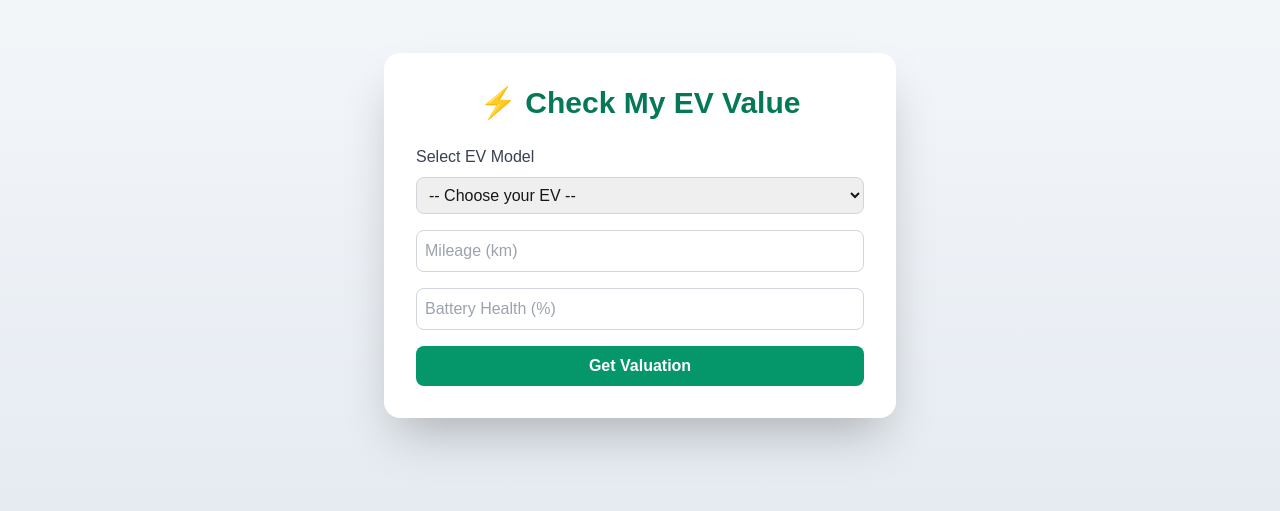
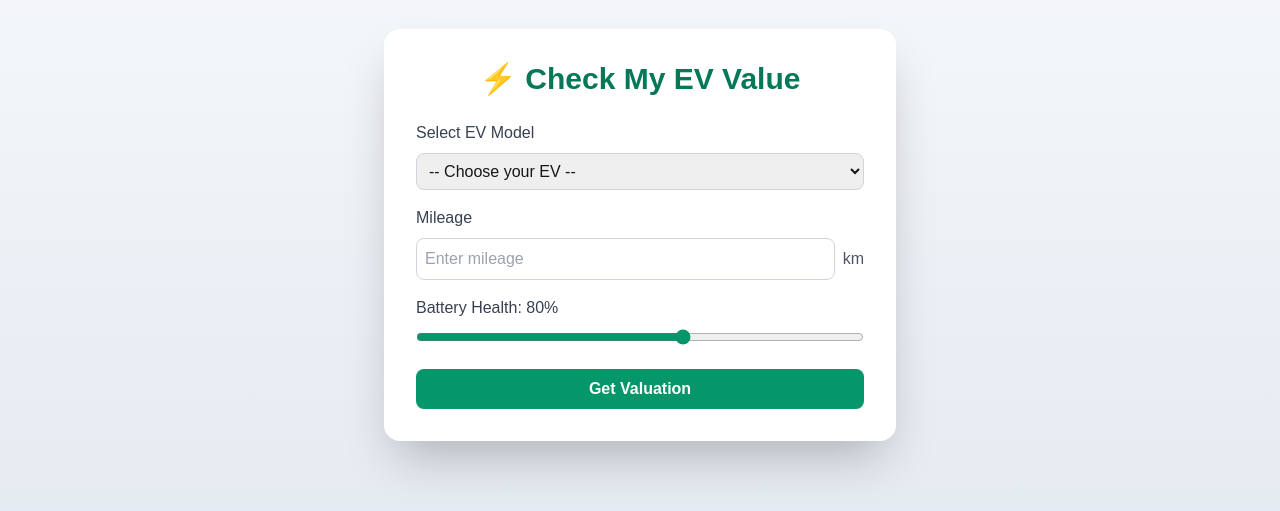
Before and after one commit to ujjawal291098/voltyaan, a Next.js app: page /valuation in a window 1280 px wide. Shown: the part 165-676 px from the top of the page. Built offline with nearby package versions, Linux system fonts and the light colour scheme.

Commit message:
Update page.tsx

```diff
--- a/app/valuation/page.tsx
+++ b/app/valuation/page.tsx
@@ -5,7 +5,7 @@ import evModels from '@/data/evModels.json';
 export default function ValuationPage() {
   const [selectedModel, setSelectedModel] = useState('');
   const [mileage, setMileage] = useState('');
-  const [battery, setBattery] = useState('');
+  const [battery, setBattery] = useState('80');
   const [valuation, setValuation] = useState<number | null>(null);
   const [error, setError] = useState('');
 
@@ -40,6 +40,7 @@ export default function ValuationPage() {
           ⚡ Check My EV Value
         </h1>
 
+        {/* EV Model Selection */}
         <label className="block mb-2 text-gray-700 font-medium">Select EV Model</label>
         <select
           value={selectedModel}
@@ -52,24 +53,33 @@ export default function ValuationPage() {
           ))}
         </select>
 
+        {/* Mileage Input */}
+        <label className="block mb-2 text-gray-700 font-medium">Mileage</label>
+        <div className="flex items-center gap-2 mb-4">
+          <input
+            type="number"
+            placeholder="Enter mileage"
+            value={mileage}
+            onChange={(e) => setMileage(e.target.value)}
+            step={5000}
+            className="w-full border border-gray-300 rounded-lg p-2 focus:ring-2 focus:ring-emerald-400"
+          />
+          <span className="text-gray-600 font-medium">km</span>
+        </div>
+
+        {/* Battery Slider */}
+        <label className="block mb-2 text-gray-700 font-medium">Battery Health: {battery}%</label>
         <input
-          type="number"
-          placeholder="Mileage (km)"
-          value={mileage}
-          onChange={(e) => setMileage(e.target.value)}
-          className="w-full border border-gray-300 rounded-lg p-2 mb-4 focus:ring-2 focus:ring-emerald-400"
-          required
+          type="range"
+          min="50"
+          max="100"
+          step="1"
+          value={battery}
+          onChange={(e) => setBattery(e.target.value)}
+          className="w-full accent-emerald-600 mb-6 cursor-pointer"
         />
 
-        <input
-          type="number"
-          placeholder="Battery Health (%)"
-          value={battery}
-          onChange={(e) => setBattery(e.target.value)}
-          className="w-full border border-gray-300 rounded-lg p-2 mb-4 focus:ring-2 focus:ring-emerald-400"
-          required
-        />
-
+        {/* Valuation Button */}
         <button
           onClick={handleValuation}
           className="bg-emerald-600 hover:bg-emerald-700 text-white w-full py-2 rounded-lg font-semibold transition-all"
@@ -77,8 +87,10 @@ export default function ValuationPage() {
           Get Valuation
         </button>
 
+        {/* Error Display */}
         {error && <p className="text-red-500 mt-4 text-center">{error}</p>}
 
+        {/* Valuation Result */}
         {valuation && !error && (
           <div className="mt-6 bg-emerald-50 border border-emerald-200 rounded-xl p-4 text-center">
             <h2 className="text-2xl font-semibold text-emerald-700">Estimated Value</h2>
```
